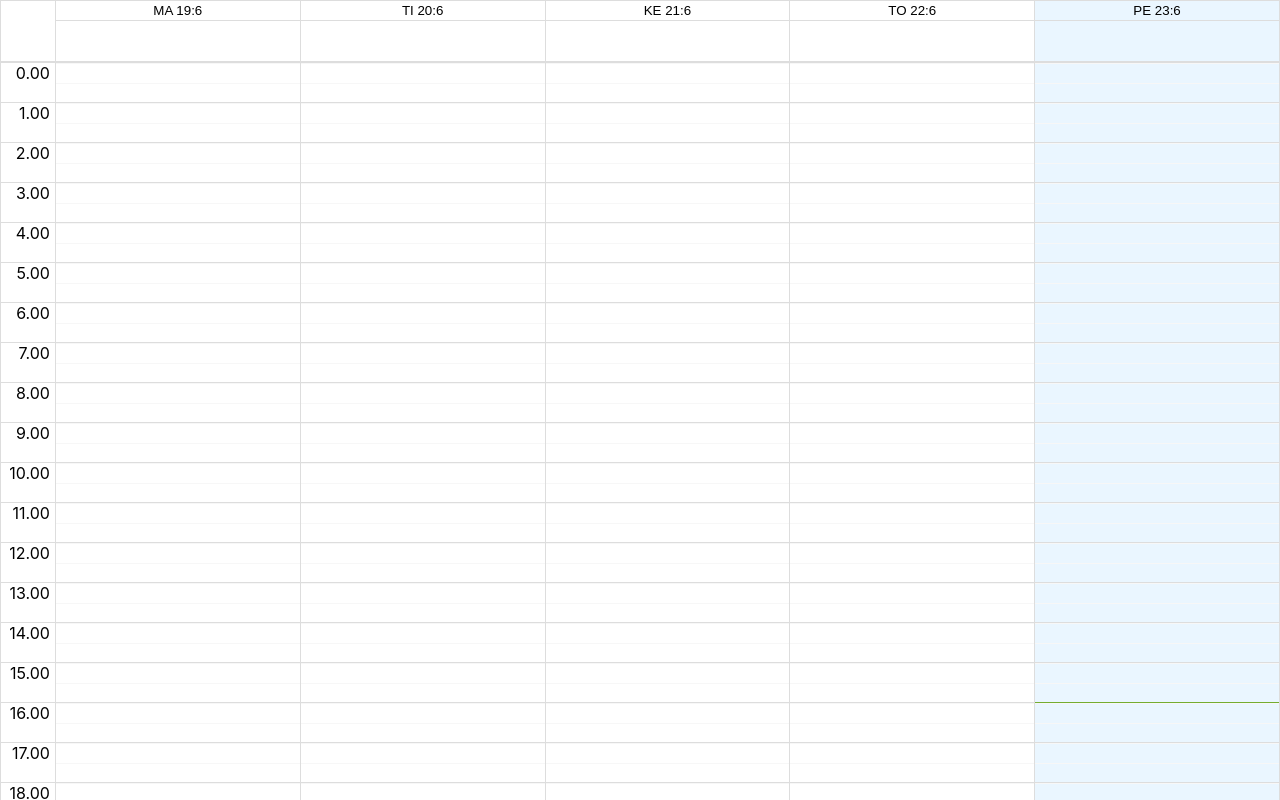
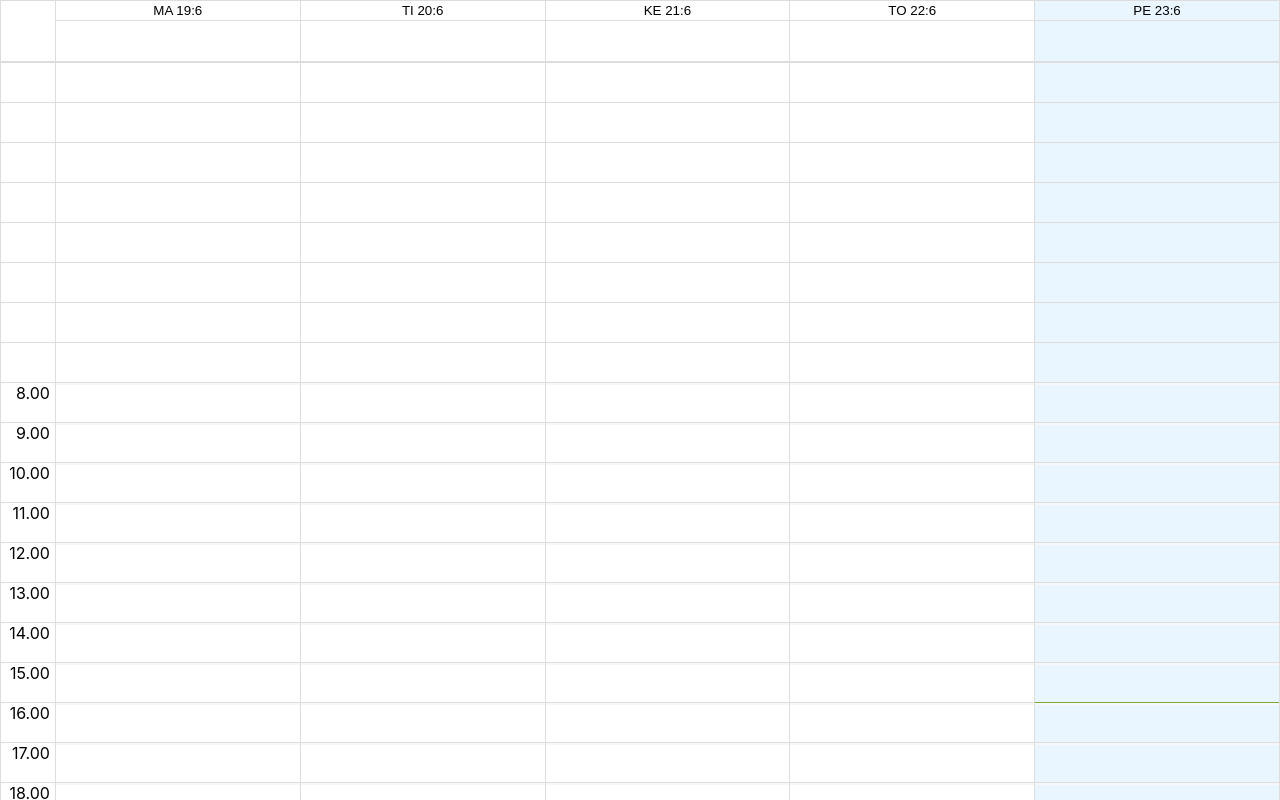
Before and after one commit to srikanthkyatham/react-big-calendar-app, a React (Create React App) app: page / in a window 1280 px wide. Shown: the top 800 px of the page. Built offline with nearby package versions, Linux system fonts and the light colour scheme.

Commit message:
chore!: playing with timeslotwrapper
checking startOf, endOf props

```diff
--- a/package.json
+++ b/package.json
@@ -12,6 +12,7 @@
     "@types/react-big-calendar": "^1.6.4",
     "@types/react-dom": "^17.0.20",
     "date-fns": "^2.30.0",
+    "dayjs": "^1.11.8",
     "moment": "^2.29.4",
     "react": "^17.0.2",
     "react-big-calendar": "^1.8.1",
--- a/src/Calendar.tsx
+++ b/src/Calendar.tsx
@@ -1,3 +1,5 @@
+import { getHours } from "date-fns";
+import parse from "date-fns/parse";
 import { useMemo } from "react";
 import {
   Calendar as BigCalendar,
@@ -39,7 +41,16 @@ const formats: Formats = {
   },
 };
 
+const dateString = "Fri Jun 23 2023 18:30:00 GMT+0300";
+const date = parse(dateString, "MM/dd/yyyy", new Date());
+console.log("parsed date", date);
+
 const today = new Date(2023, 5, 22, 0, 0, 0, 0);
+
+const parseDateString = (dateString: string) => {
+  const parsed = Date.parse(dateString);
+  return new Date(parsed);
+};
 
 interface MyEventProps {
   event: any;
@@ -61,6 +72,15 @@ export const Calendar = (props: any) => {
         // eventContainerWrapper
         eventWrapper: (eventWrapperProps: any) => {
           return <div>{eventWrapperProps.children} </div>;
+        },
+        timeSlotWrapper: (timeSlotWrapperProps: any) => {
+          // only for the time showing column, the very first column
+          //console.log("timeSlotWrapperProps ", { timeSlotWrapperProps });
+          const date = parseDateString(timeSlotWrapperProps.value);
+          const hours = getHours(date);
+          if (hours < 8 || hours > 22) return null;
+
+          return <div>{timeSlotWrapperProps.children}</div>;
         },
       },
       defaultDate: today,
--- a/src/localizer1.ts
+++ b/src/localizer1.ts
@@ -3,6 +3,7 @@ import getDay from "date-fns/getDay";
 import fi from "date-fns/locale/fi";
 import parse from "date-fns/parse";
 import startOfWeek from "date-fns/startOfWeek";
+import dayjs from "dayjs";
 import { dateFnsLocalizer } from "react-big-calendar";
 
 const locales = {
@@ -10,10 +11,46 @@ const locales = {
   fi: fi,
 };
 
+//     startOf,
+// endOf,
+
+function fixUnit(unit: any) {
+  let datePart = unit ? unit.toLowerCase() : unit;
+  if (datePart === "FullYear") {
+    datePart = "year";
+  } else if (!datePart) {
+    datePart = undefined;
+  }
+  return datePart;
+}
+
+function startOf(date = null, unit: any) {
+  console.log("startOf", { date, unit });
+  const datePart = fixUnit(unit);
+  if (datePart) {
+    if (datePart === "day") {
+      console.log("datePart day");
+    }
+    return dayjs(date).startOf(datePart).toDate();
+  }
+  return dayjs(date).toDate();
+}
+
+function endOf(date = null, unit: any) {
+  console.log("endOf", { date, unit });
+  const datePart = fixUnit(unit);
+  if (datePart) {
+    return dayjs(date).endOf(datePart).toDate();
+  }
+  return dayjs(date).toDate();
+}
+
 export const localizer = dateFnsLocalizer({
   format,
   parse,
   startOfWeek,
   getDay,
   locales,
+  startOf,
+  endOf,
 });
```
Also changed, not shown: 1 other file (tests, documents, lock files or other folders).
